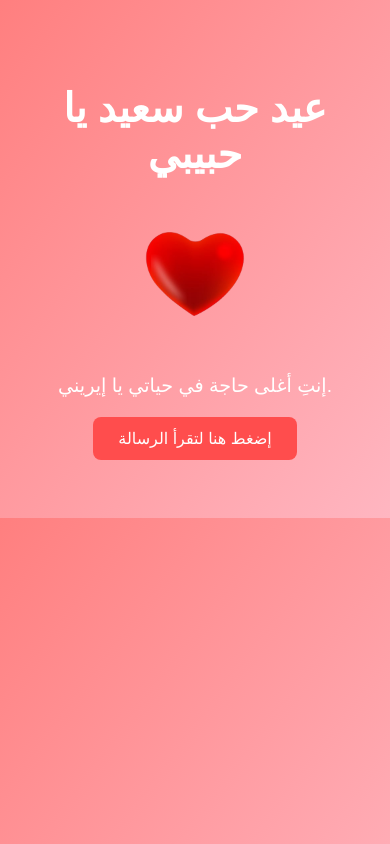
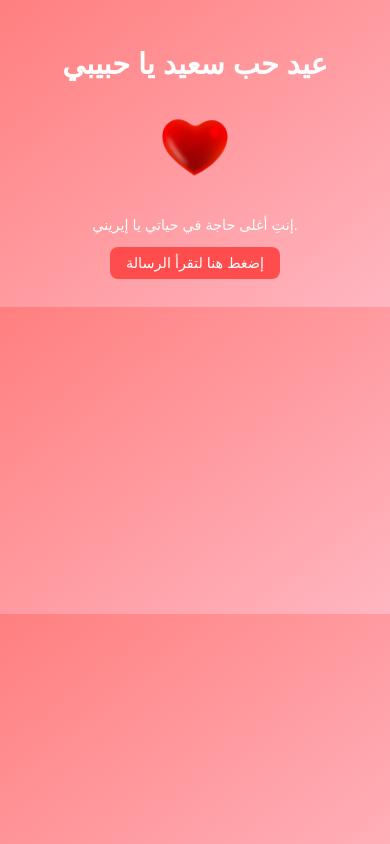
Before and after one commit to minabol3s/Valentine-s-Day, a plain HTML site: page index.html in a window 390 px wide. Drawn offline with Linux system fonts and the light colour scheme.

Commit message:
Update index.html

```diff
--- a/index.html
+++ b/index.html
@@ -10,23 +10,23 @@
             font-family: 'Cairo', sans-serif;
             text-align: center;
             color: white;
-            padding: 50px;
+            padding: 30px;
         }
 
         h1 {
-            font-size: 2.5em;
-            margin-bottom: 15px;
+            font-size: 2em;
+            margin-bottom: 10px;
         }
 
         p {
-            font-size: 1.2em; /* تصغير الخط ليكون متناسق */
-            margin: 15px 0;
-            line-height: 1.6; /* تحسين المسافات بين السطور */
+            font-size: 1em;
+            margin: 10px 0;
+            line-height: 1.5; /* تحسين المسافات بين السطور */
         }
 
         .message {
-            font-size: 1.5em;
-            margin: 20px;
+            font-size: 1.3em;
+            margin: 15px;
             display: none;
             padding: 15px;
             background: rgba(255, 255, 255, 0.2);
@@ -34,7 +34,7 @@
         }
 
         .button {
-            padding: 12px 25px;
+            padding: 10px 20px;
             font-size: 1em;
             background-color: #ff4d4d;
             color: white;
@@ -49,9 +49,32 @@
         }
 
         img {
-            margin: 20px 0;
-            width: 120px; /* تعديل حجم الصورة */
+            margin: 15px 0;
+            width: 100px; /* تقليل الحجم على الهواتف */
             height: auto;
+        }
+
+        /* تحسين التصميم على الموبايلات */
+        @media (max-width: 600px) {
+            body {
+                padding: 20px;
+            }
+            h1 {
+                font-size: 1.8em;
+            }
+            p {
+                font-size: 0.9em;
+            }
+            .message {
+                font-size: 1.1em;
+            }
+            .button {
+                font-size: 0.9em;
+                padding: 8px 16px;
+            }
+            img {
+                width: 80px; /* تصغير الصورة أكثر على الشاشات الصغيرة */
+            }
         }
     </style>
 </head>
```
